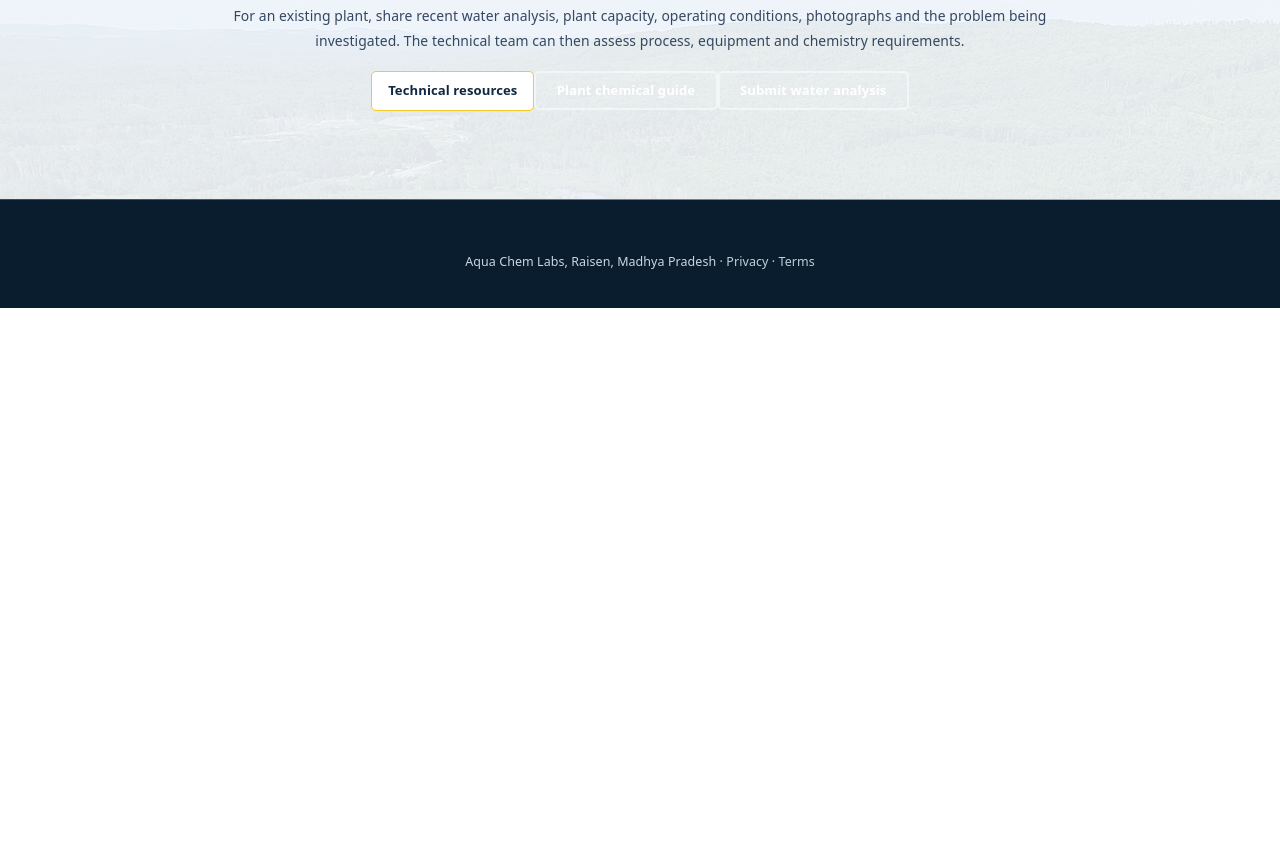
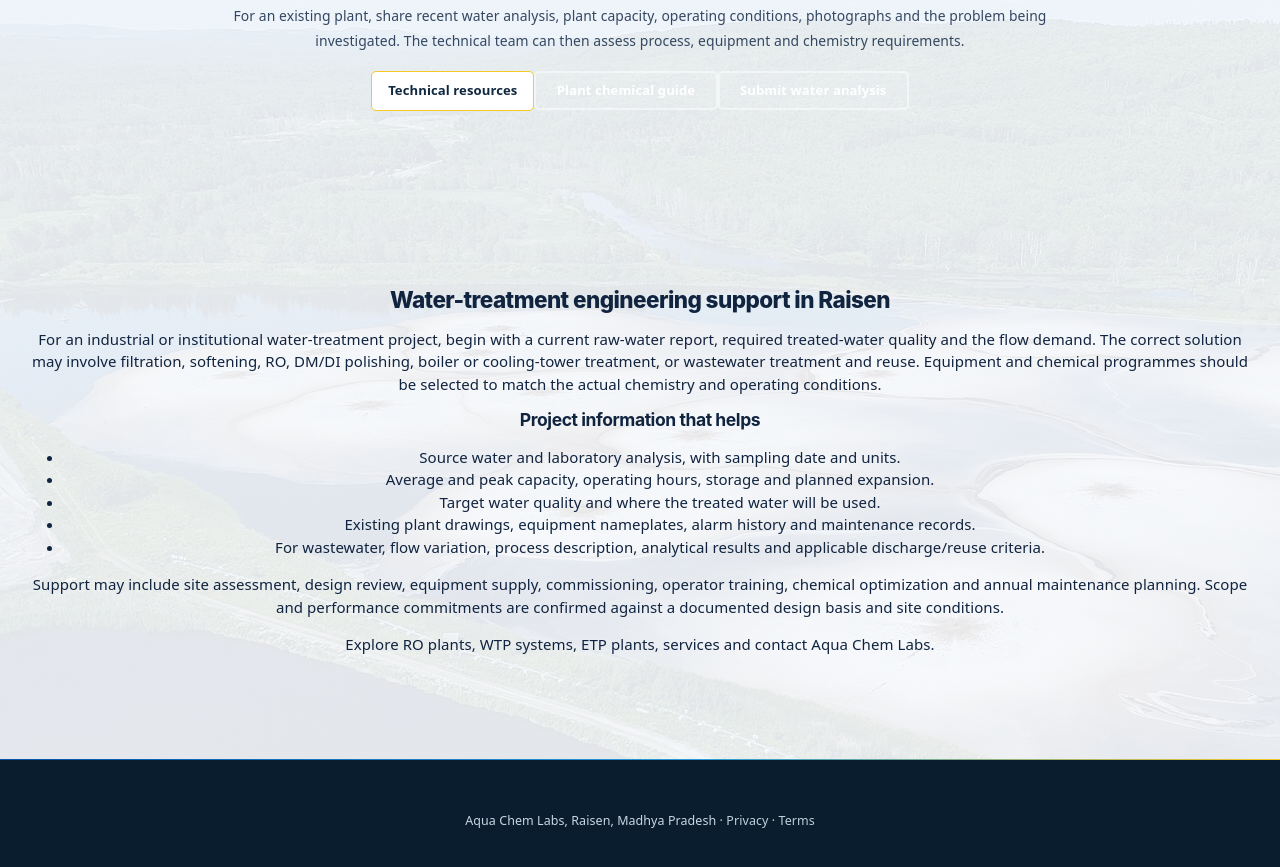
Before and after one commit to aquachemlabs-oss/aquachemlabs, a website: page raisen-water-treatment.html in a window 1280 px wide. Shown: the part 1115-1982 px from the top of the page. Before the commit the page ends 1423 px from the top, so only its background shows below. Drawn offline with Linux system fonts and the light colour scheme.

Commit message:
Improve indexing quality with useful application-specific content

```diff
--- a/raisen-water-treatment.html
+++ b/raisen-water-treatment.html
@@ -29,6 +29,6 @@ j=d.createElement(s),dl=l!='dataLayer'?'&l='+l:'';j.async=true;j.src=
 <div class="wrap site-breadcrumbs"><a href="/">Home</a><span aria-hidden="true">/</span><a href="/locations">Locations</a><span aria-hidden="true">/</span><span aria-current="page">Raisen</span></div>
 <section><div class="wrap"><h2 class="title">Industrial treatment systems for Raisen</h2><p class="intro">Solutions can include industrial RO plants, water-treatment and filtration systems, ETP and STP plants, DM and softener systems, boiler-water treatment and cooling-tower chemical programmes. Final equipment selection and chemical dosing should be based on current water analysis, required flow, target water quality and site conditions.</p><div class="tiles"><a class="tile" href="/ro-plant"><h3>Industrial RO Plants</h3><p>Reverse osmosis systems with pretreatment, membrane protection, controls, commissioning and maintenance support.</p></a><a class="tile" href="/etp-plant"><h3>ETP Plants</h3><p>Industrial effluent treatment for COD, BOD, TSS and application-specific wastewater streams.</p></a><a class="tile" href="/stp-plant"><h3>STP Plants</h3><p>Sewage treatment, clarification, disinfection and reuse support for applicable facilities.</p></a><a class="tile" href="/chemicals"><h3>Water Treatment Chemicals</h3><p>Application-focused programmes for RO, boiler, cooling tower and wastewater treatment.</p></a></div></div></section>
 <section><div class="wrap"><h2 class="title">Technical support</h2><p class="intro">For an existing plant, share recent water analysis, plant capacity, operating conditions, photographs and the problem being investigated. The technical team can then assess process, equipment and chemistry requirements.</p><div class="cta"><a class="btn" href="/technical-resources">Technical resources</a><a class="btn ghost" href="/plant-chemical-guide">Plant chemical guide</a><a class="btn ghost" href="/contact#qf">Submit water analysis</a></div></div></section>
-</main>
+<section><div class="wrap"><h2>Water-treatment engineering support in Raisen</h2><p>For an industrial or institutional water-treatment project, begin with a current raw-water report, required treated-water quality and the flow demand. The correct solution may involve filtration, softening, RO, DM/DI polishing, boiler or cooling-tower treatment, or wastewater treatment and reuse. Equipment and chemical programmes should be selected to match the actual chemistry and operating conditions.</p><h3>Project information that helps</h3><ul><li>Source water and laboratory analysis, with sampling date and units.</li><li>Average and peak capacity, operating hours, storage and planned expansion.</li><li>Target water quality and where the treated water will be used.</li><li>Existing plant drawings, equipment nameplates, alarm history and maintenance records.</li><li>For wastewater, flow variation, process description, analytical results and applicable discharge/reuse criteria.</li></ul><p>Support may include site assessment, design review, equipment supply, commissioning, operator training, chemical optimization and annual maintenance planning. Scope and performance commitments are confirmed against a documented design basis and site conditions.</p><p>Explore <a href="/ro-plant">RO plants</a>, <a href="/wtp-plant">WTP systems</a>, <a href="/etp-plant">ETP plants</a>, <a href="/services">services</a> and <a href="/contact#qf">contact Aqua Chem Labs</a>.</p></div></section></main>
 <footer><div class="wrap"><p>Aqua Chem Labs, Raisen, Madhya Pradesh · <a href="/privacy-policy">Privacy</a> · <a href="/terms">Terms</a></p></div></footer><script src="/site.js" defer></script>
 </body></html>
```
